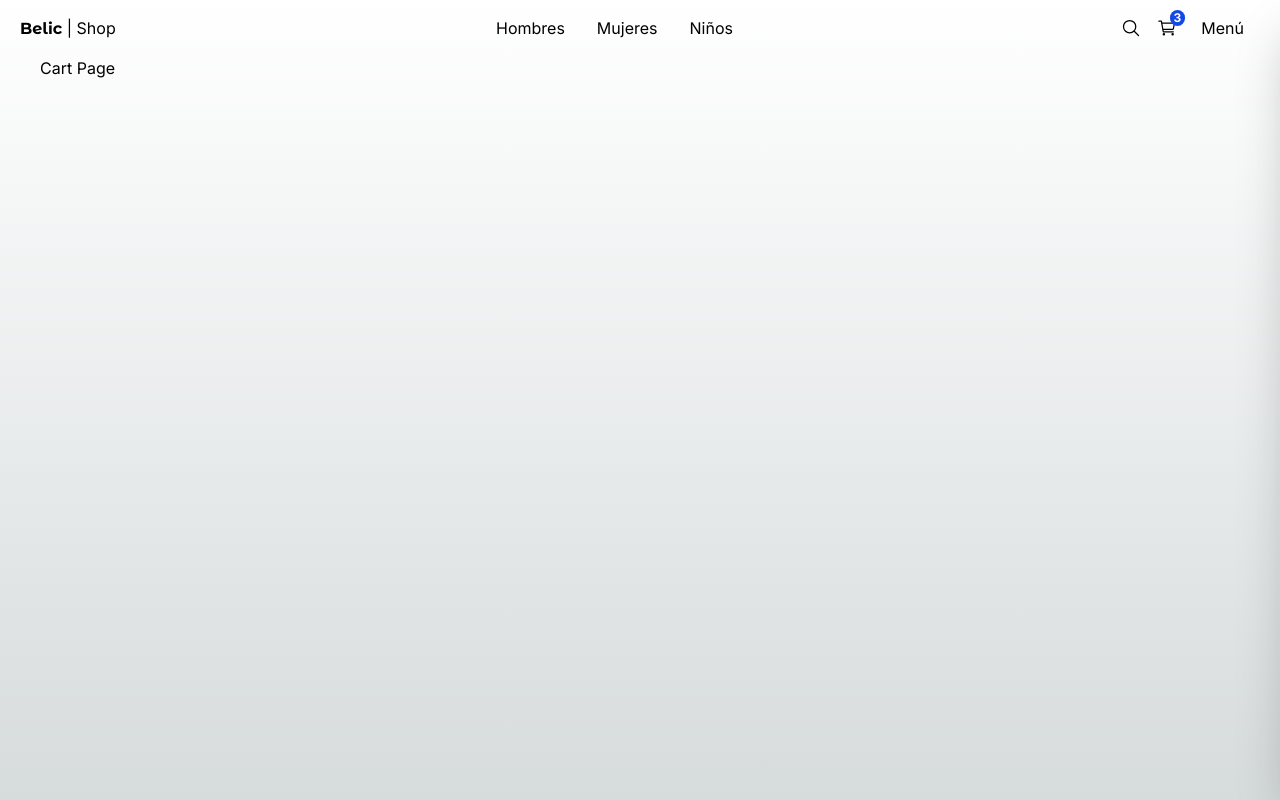
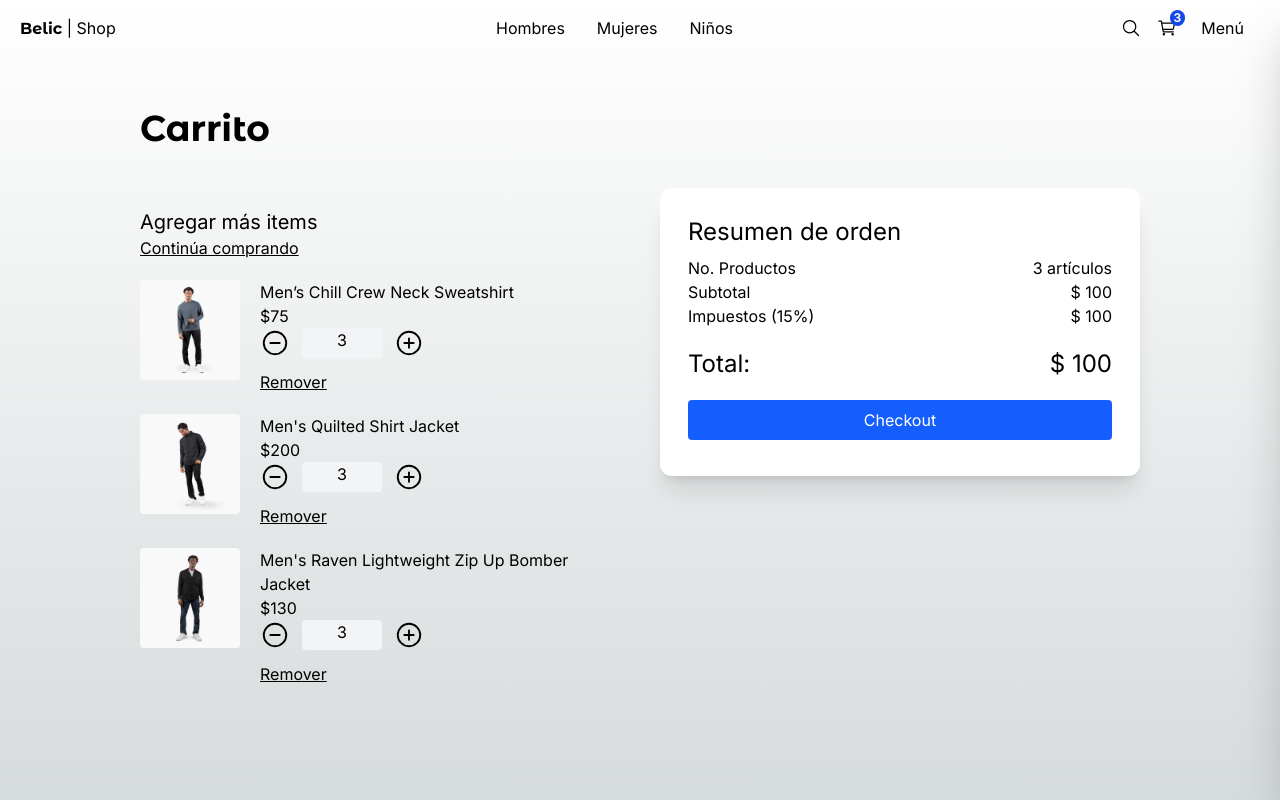
Before and after one commit to sazukeR/belic-shop, a Next.js app: page /cart in a window 1280 px wide. Built offline with nearby package versions, Linux system fonts and the light colour scheme.

Commit message:
Add cart page - address page

```diff
--- a/src/app/(shop)/cart/page.tsx
+++ b/src/app/(shop)/cart/page.tsx
@@ -1,7 +1,88 @@
+import Link from "next/link";
+
+import Image from "next/image";
+import { redirect } from "next/navigation";
+
+import { QuantitySelector, Title } from "@/components";
+import { initialData } from "@/seed/seed";
+
+const productsInCart = [
+ initialData.products[0],
+ initialData.products[1],
+ initialData.products[2],
+];
+
 export default function CartPage() {
+ // redirect('/empty');
+
  return (
-  <div>
-   <h1>Cart Page</h1>
+  <div className="flex justify-center items-center mb-72 px-10 sm:px-0">
+   <div className="flex flex-col w-[1000px]">
+    <Title title="Carrito" />
+
+    <div className="grid grid-cols-1 sm:grid-cols-2 gap-10">
+     {/* Carrito */}
+     <div className="flex flex-col mt-5">
+      <span className="text-xl">Agregar más items</span>
+      <Link href="/" className="underline mb-5">
+       Continúa comprando
+      </Link>
+
+      {/* Items */}
+      {productsInCart.map((product) => (
+       <div key={product.slug} className="flex mb-5">
+        <Image
+         src={`/products/${product.images[0]}`}
+         width={100}
+         height={100}
+         style={{
+          width: "100px",
+          height: "100px",
+         }}
+         alt={product.title}
+         className="mr-5 rounded"
+        />
+
+        <div>
+         <p>{product.title}</p>
+         <p>${product.price}</p>
+         <QuantitySelector quantity={3} />
+
+         <button className="underline mt-3">Remover</button>
+        </div>
+       </div>
+      ))}
+     </div>
+
+     {/* Checkout - Resumen de orden */}
+     <div className="bg-white rounded-xl shadow-xl p-7 h-fit">
+      <h2 className="text-2xl mb-2">Resumen de orden</h2>
+
+      <div className="grid grid-cols-2">
+       <span>No. Productos</span>
+       <span className="text-right">3 artículos</span>
+
+       <span>Subtotal</span>
+       <span className="text-right">$ 100</span>
+
+       <span>Impuestos (15%)</span>
+       <span className="text-right">$ 100</span>
+
+       <span className="mt-5 text-2xl">Total:</span>
+       <span className="mt-5 text-2xl text-right">$ 100</span>
+      </div>
+
+      <div className="mt-5 mb-2 w-full">
+       <Link
+        className="flex btn-primary justify-center"
+        href="/checkout/address"
+       >
+        Checkout
+       </Link>
+      </div>
+     </div>
+    </div>
+   </div>
   </div>
  );
 }
--- /dev/null
+++ b/src/app/(shop)/checkout/address/page.tsx
@@ -0,0 +1,67 @@
+import Link from "next/link";
+
+import { Title } from "@/components";
+
+export default function AddressPage() {
+ return (
+  <div className="flex flex-col sm:justify-center sm:items-center mb-72 px-10 sm:px-0">
+   <div className="w-full  xl:w-[1000px] flex flex-col justify-center text-left">
+    <Title title="Dirección" subtitle="Dirección de entrega" />
+
+    <div className="grid grid-cols-1 gap-2 sm:gap-5 sm:grid-cols-2">
+     <div className="flex flex-col mb-2">
+      <span>Nombres</span>
+      <input type="text" className="p-2 border rounded-md bg-gray-200" />
+     </div>
+
+     <div className="flex flex-col mb-2">
+      <span>Apellidos</span>
+      <input type="text" className="p-2 border rounded-md bg-gray-200" />
+     </div>
+
+     <div className="flex flex-col mb-2">
+      <span>Dirección</span>
+      <input type="text" className="p-2 border rounded-md bg-gray-200" />
+     </div>
+
+     <div className="flex flex-col mb-2">
+      <span>Dirección 2 (opcional)</span>
+      <input type="text" className="p-2 border rounded-md bg-gray-200" />
+     </div>
+
+     <div className="flex flex-col mb-2">
+      <span>Código postal</span>
+      <input type="text" className="p-2 border rounded-md bg-gray-200" />
+     </div>
+
+     <div className="flex flex-col mb-2">
+      <span>Ciudad</span>
+      <input type="text" className="p-2 border rounded-md bg-gray-200" />
+     </div>
+
+     <div className="flex flex-col mb-2">
+      <span>País</span>
+      <select className="p-2 border rounded-md bg-gray-200">
+       <option value="">[ Seleccione ]</option>
+       <option value="CRI">Costa Rica</option>
+      </select>
+     </div>
+
+     <div className="flex flex-col mb-2">
+      <span>Teléfono</span>
+      <input type="text" className="p-2 border rounded-md bg-gray-200" />
+     </div>
+
+     <div className="flex flex-col mb-2 sm:mt-10">
+      <Link
+       href="/checkout"
+       className="btn-primary flex w-full sm:w-1/2 justify-center "
+      >
+       Siguiente
+      </Link>
+     </div>
+    </div>
+   </div>
+  </div>
+ );
+}
```
